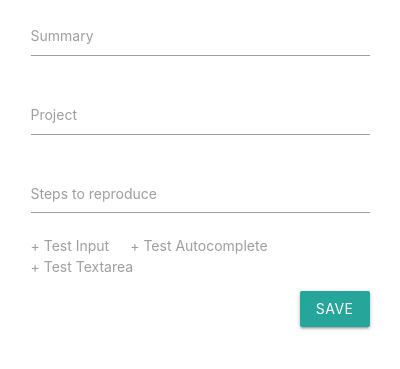
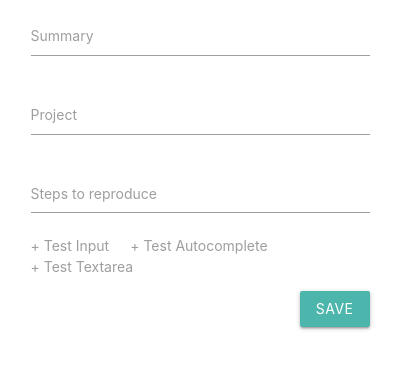
Before and after one commit to Ziqul/qa-ext, a browser extension: page popup/html/main.html in a window 400 px wide. Shown: the part 67-436 px from the top of the page. Drawn offline with Linux system fonts and the light colour scheme.

Commit message:
Adjusted 'Save' button color

```diff
--- a/popup/html/main.html
+++ b/popup/html/main.html
@@ -31,7 +31,6 @@
                     <div class="input-field col s12">
                         <textarea id="steps" class="materialize-textarea" rv-value="data.steps"></textarea>
                         <label for="steps">Steps to reproduce</label>
-
                     </div>
                 </div>
                 <div class="row hidden-field-visible" rv-each-field="data.hiddenFieldsVisible" style="display: flex;">
@@ -52,7 +51,7 @@
                 </div>
                 <div class="row">
                     <div class="input-field col s12 right-align">
-                        <button class="waves-effect waves-light btn">Save</button>
+                        <button class="waves-effect waves-light btn teal lighten-2">Save</button>
                     </div>
                 </div>
             </div>
```
